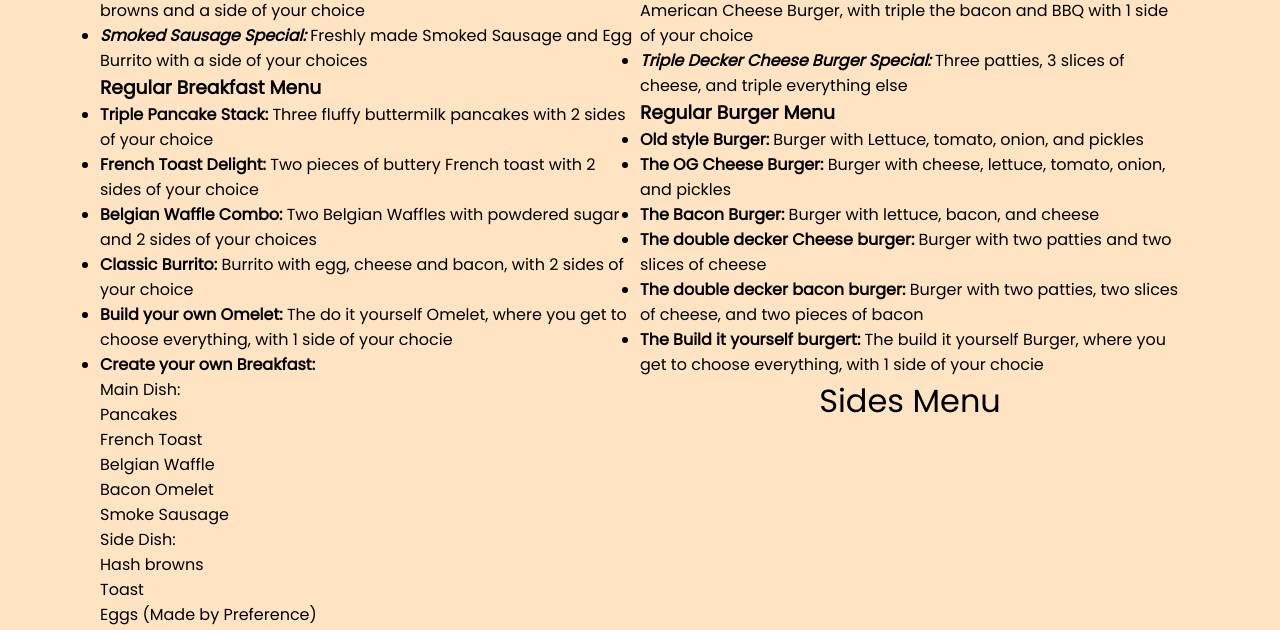
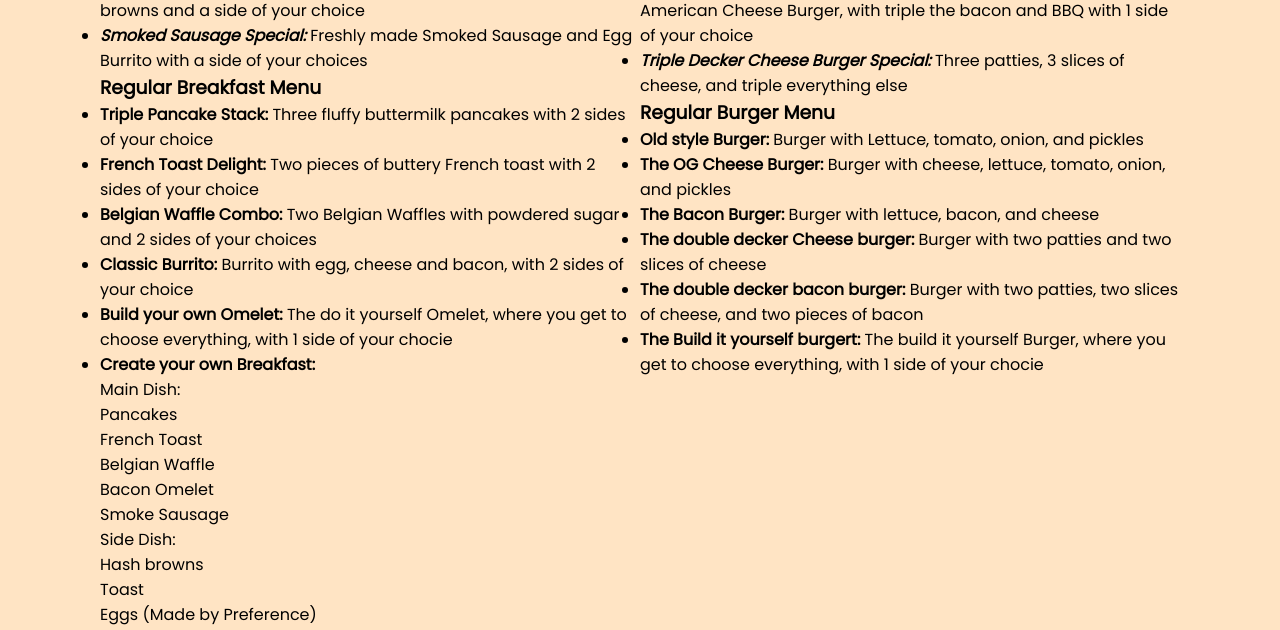
Before and after one commit to EthanTransier/End-of-unit-1-project, a plain HTML site: page menu.html in a window 1280 px wide. Shown: the part 461-1091 px from the top of the page. Drawn offline with Linux system fonts and the light colour scheme.

Commit message:
-Finishing Touches

```diff
--- a/menu.html
+++ b/menu.html
@@ -6,7 +6,7 @@
     <meta name="viewport" content="width=device-width, initial-scale=1.0">
 
     <meta name="author" content="Mercutio Geant">
-    <meta name="author" content="Ethan ____">
+    <meta name="author" content="Ethan Transier">
 
     <meta name="description"content="PLACEHOLDER">
 
@@ -136,7 +136,6 @@
                 side of your chocie
             </li>
         </ul>
-        <h1>Sides Menu</h1>
     </div>
     </div>
     <!-- Footer -->
```
Also changed, not shown: index.html (+1 -1 lines), jobs.html (+1 -1 lines), order.html (+1 -1 lines).
